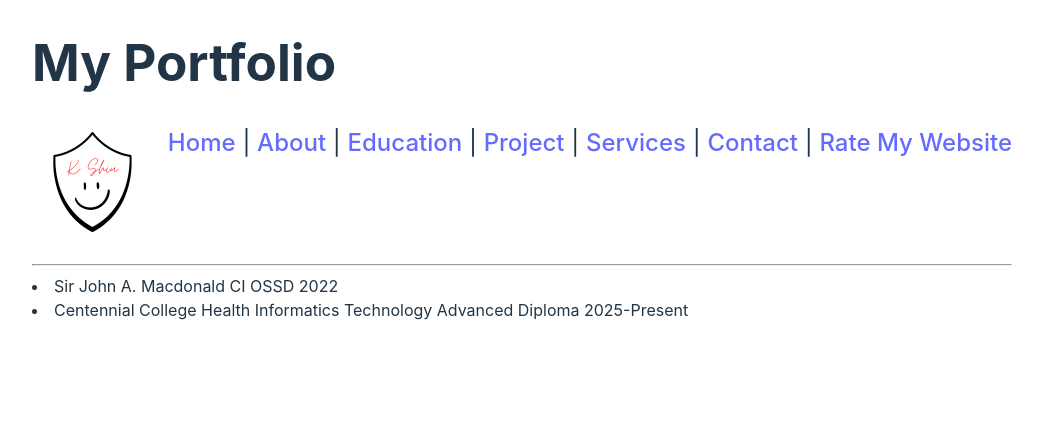
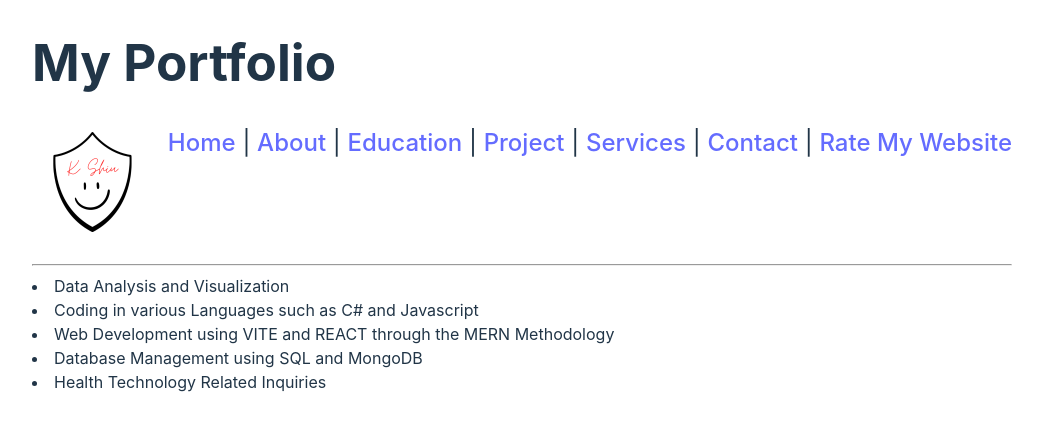
Before and after one commit to KerrickShiu/Portfolio-Assignment-Centennial, a React (Vite) app in the folder client/: page /services in a window 1280 px wide. Shown: the top 430 px of the page, without its empty margins (118-1161 px from the left). Built offline with nearby package versions, Linux system fonts and the light colour scheme.

Commit message:
Services Page Completed

```diff
--- a/client/src/services.jsx
+++ b/client/src/services.jsx
@@ -1,8 +1,11 @@
 export default function Services() {
 return (
 <div>
-<li>Sir John A. Macdonald CI OSSD 2022</li>
-<li>Centennial College Health Informatics Technology Advanced Diploma 2025-Present</li>
+<li>Data Analysis and Visualization</li>
+<li>Coding in various Languages such as C# and Javascript</li>
+<li>Web Development using VITE and REACT through the MERN Methodology</li>
+<li>Database Management using SQL and MongoDB</li>
+<li>Health Technology Related Inquiries</li>
 </div>
 );
 }
```
